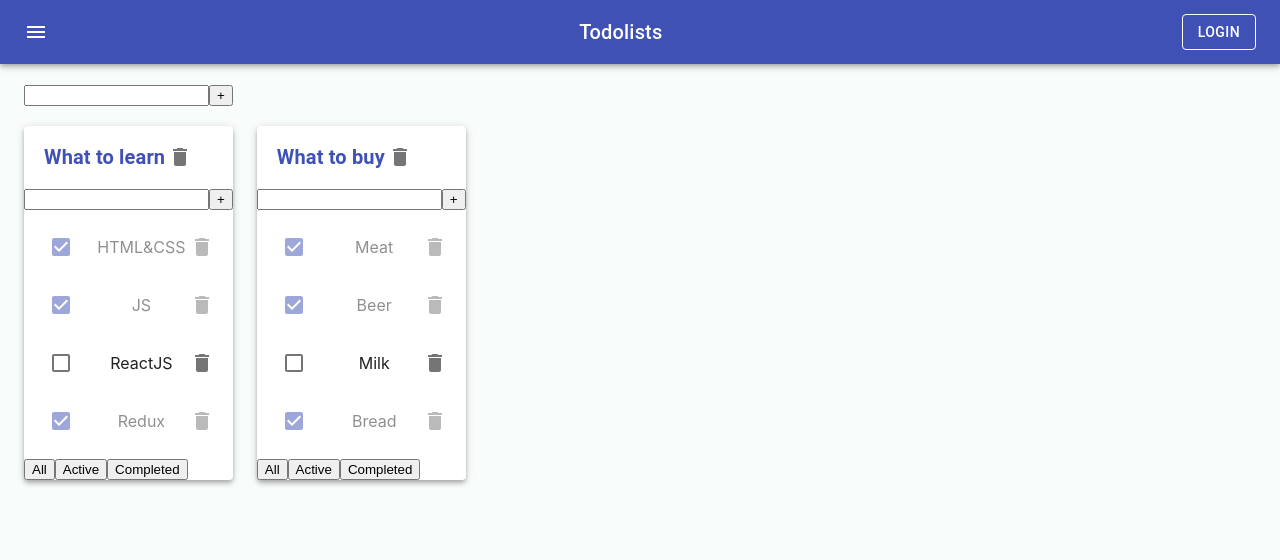
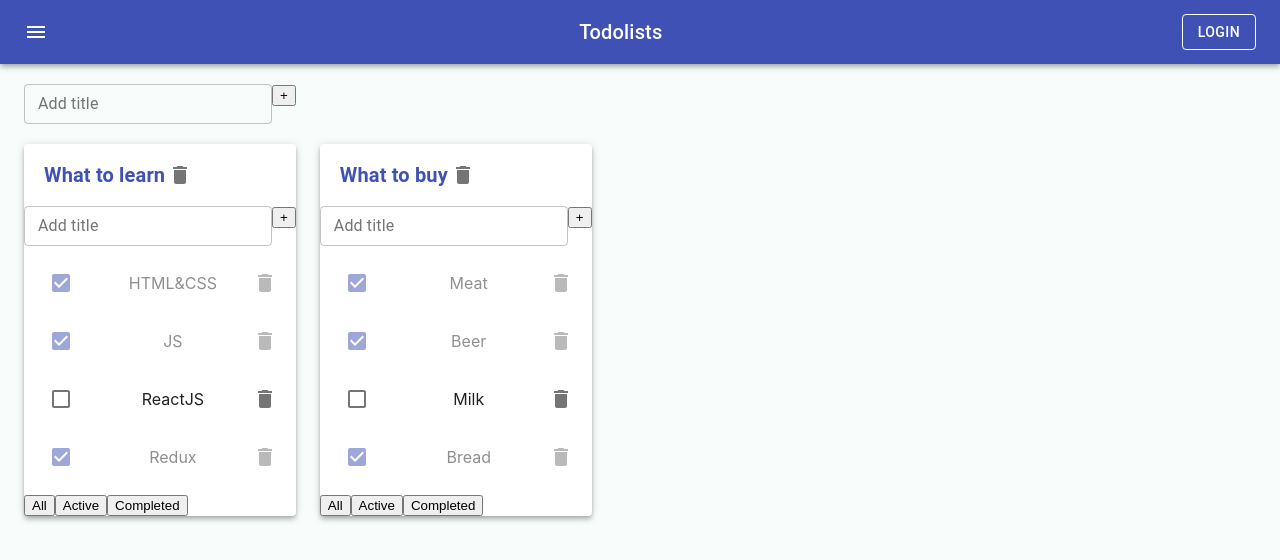
Before and after one commit to AliaksandrLiubanets/todolist, a React (Create React App) app: page / in a window 1280 px wide. Shown: the top 560 px of the page. Built offline with nearby package versions, Linux system fonts and the light colour scheme.

Commit message:
Add TextField instead of input to AddItemForm.tsx

```diff
--- a/src/AddItemForm.tsx
+++ b/src/AddItemForm.tsx
@@ -1,5 +1,6 @@
 import React, {ChangeEvent, KeyboardEvent, useState} from 'react'
 import s from './Style.module.css'
+import {TextField} from '@material-ui/core'
 
 type AddItemFormPropsType = {
     addItem: (title: string) => void
@@ -12,7 +13,7 @@ const AddItemForm = (props: AddItemFormPropsType) => {
     const setInputValue = (event: ChangeEvent<HTMLInputElement>) => setTitle(event.currentTarget.value)
     const seInputValueOnKeyPress = (e: KeyboardEvent<HTMLInputElement>) => {
         setError('')
-        if (e.key === "Enter") {
+        if (e.key === 'Enter') {
             addItem()
         }
     }
@@ -26,10 +27,12 @@ const AddItemForm = (props: AddItemFormPropsType) => {
     }
 
     return <div className={s.input_block}>
-        <input className={error ? s.error : s.normal_input}
-               value={title}
-               onChange={setInputValue}
-               onKeyPress={seInputValueOnKeyPress}
+        <TextField variant={'outlined'}
+                   size={'small'}
+                   label="Add title"
+                   value={title}
+                   onChange={setInputValue}
+                   onKeyPress={seInputValueOnKeyPress}
         />
         <button onClick={addItem}>+</button>
         {error && <div className={s.error_message}>{error}</div>}
```
